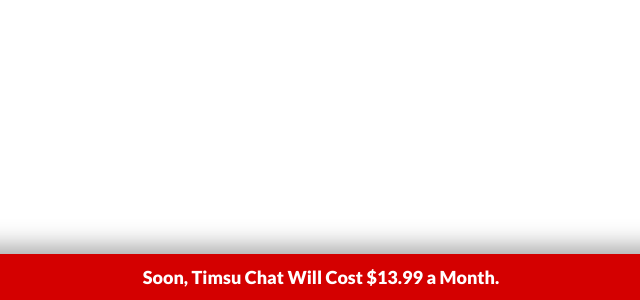
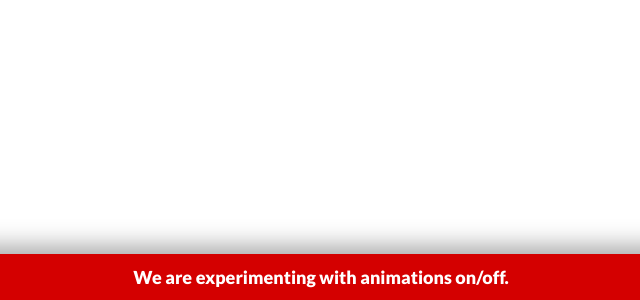
Before and after one commit to drywest/timsusofun, a website: page public/overlay.html in a window 1280 px wide. Shown: the part 500-800 px from the top of the page, 319-959 px from the left. Drawn offline with Linux system fonts and the light colour scheme.

Commit message:
Update overlay.html

```diff
--- a/public/overlay.html
+++ b/public/overlay.html
@@ -157,7 +157,7 @@
 
     <!-- Payment banner -->
     <div id="payment-banner" role="status" aria-live="polite">
-      Soon, Timsu Chat Will Cost $13.99 a Month.
+     We are experimenting with animations on/off.
     </div>
 
     <script>
```
